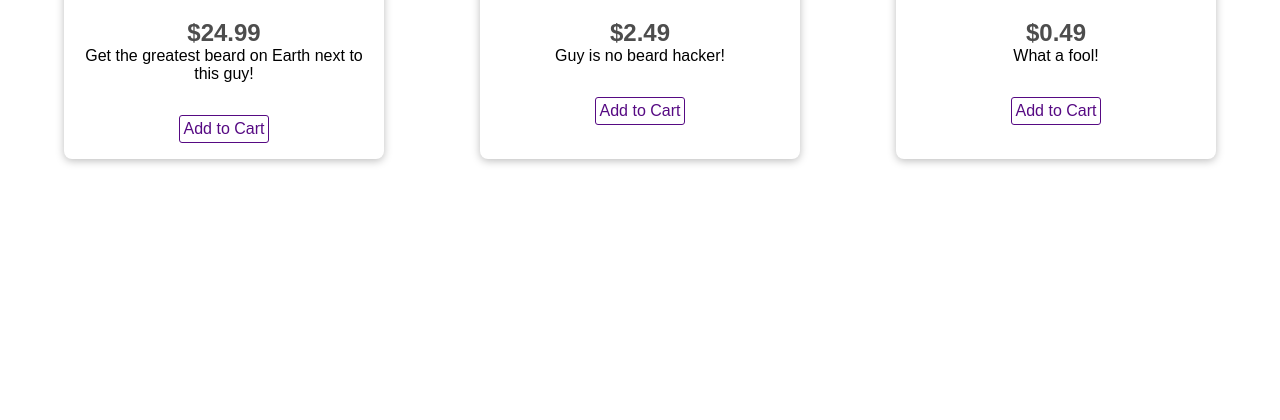
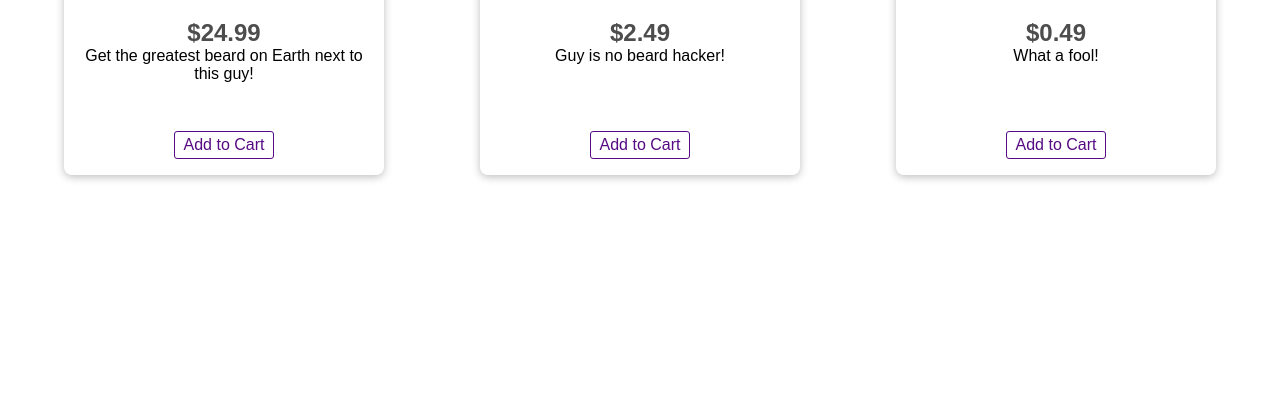
Before and after one commit to mrzacsmith/node-store, a Node server app: page / in a window 1280 px wide. Shown: the part 360-780 px from the top of the page. Run offline with Node 20, Linux system fonts and the light colour scheme; some web fonts are replaced.

Commit message:
minor updates to prepare for dynamic data

```diff
--- a/controllers/shop.js
+++ b/controllers/shop.js
@@ -38,3 +38,10 @@ exports.getCheckout = (req, res) => {
     path: '/checkout',
   })
 }
+
+exports.getOrders = (req, res) => {
+  res.render('shop/orders', {
+    pageTitle: 'Orders',
+    path: '/orders',
+  })
+}
--- a/public/css/main.css
+++ b/public/css/main.css
@@ -56,6 +56,9 @@ main {
 .card {
   box-shadow: 0 2px 8px rgba(0, 0, 0, 0.26);
 }
+.card__content {
+  height: 80px;
+}
 .card__header,
 .card__content {
   padding: 1rem;
@@ -76,10 +79,13 @@ main {
 .card__actions {
   padding: 1rem;
   text-align: center;
+  display: flex;
+  justify-content: space-around;
 }
 .card__actions button,
 .card__actions a {
   margin: 0 0.25rem;
+  text-decoration: none;
 }
 .btn {
   font: inherit;
@@ -89,9 +95,13 @@ main {
   background: white;
   border-radius: 3px;
   cursor: pointer;
+  width: 65px;
 }
 .btn:hover,
 .btn:active {
   background-color: rgb(86, 10, 131);
   color: white;
 }
+.btn.add_cart {
+  width: 100px;
+}
--- a/public/css/products.css
+++ b/public/css/products.css
@@ -6,7 +6,7 @@
 
 .product-item {
   border-radius: 8px;
-  margin-top: 0.5rem;
+  margin: 0.5rem 0;
   width: 20rem;
   max-width: 95%;
 }
--- a/routes/shop.js
+++ b/routes/shop.js
@@ -10,6 +10,8 @@ router.get('/products', shopController.getProducts)
 
 router.get('/cart', shopController.getCart)
 
+router.get('/orders', shopController.getOrders)
+
 router.get('/checkout', shopController.getCheckout)
 
 module.exports = router
--- a/views/admin/products.ejs
+++ b/views/admin/products.ejs
@@ -24,7 +24,9 @@
         </div>
         <div class="card__actions">
           <a href="/admin/edit-product" class="btn">Edit</a>
-          <a href="/" class="btn">Delete</a>
+          <form action='/admin/delete-product' method="POST">
+            <button class="btn">Delete</button>
+          </form>
         </div>
       </article>
       <% } %>
--- a/views/partial/nav.ejs
+++ b/views/partial/nav.ejs
@@ -12,6 +12,11 @@
       </li>
       <li class="main-header__item">
         <a class="<%= path === '/cart' ? 'active' : '' %>" href="/cart">cart</a>
+      </li>
+      <li class="main-header__item">
+        <a class="<%= path === '/orders' ? 'active' : '' %>" href="/orders"
+          >orders</a
+        >
       </li>
       <li class="main-header__item">
         <a
--- a/views/shop/product-list.ejs
+++ b/views/shop/product-list.ejs
@@ -23,7 +23,9 @@
             </p>
           </div>
           <div class="card__actions">
-            <button class="btn">Add to Cart</button>
+            <form action="/add-to-cart" method="POST">
+              <button class="btn  add_cart">Add to Cart</button>
+            </form>
           </div>
         </article>
         <% } %>
```
Also changed, not shown: views/shop/orders.ejs (added, +8 -0 lines), README.md.
